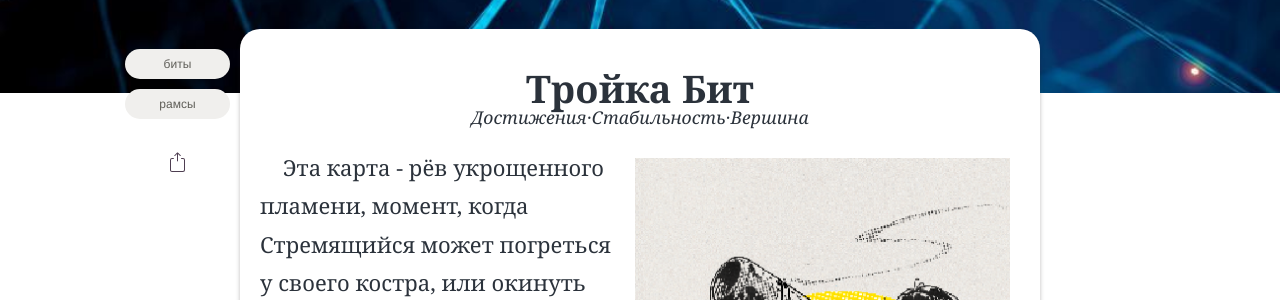
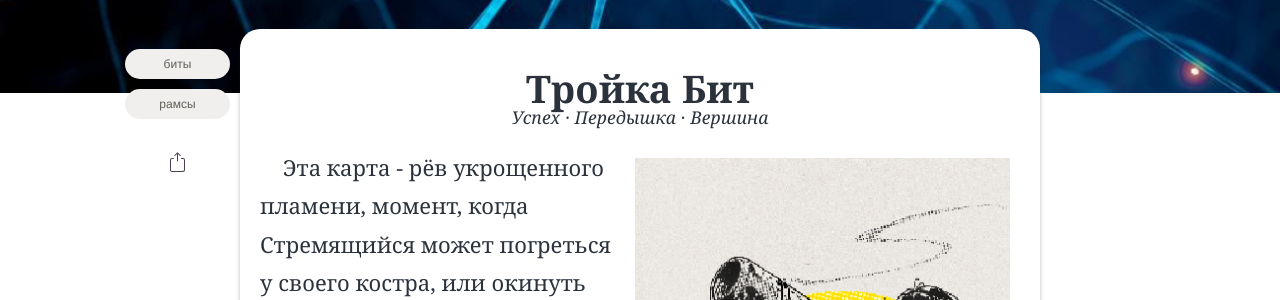
Before and after one commit to GrandHamster/Patsansky_rasklad, a Jekyll site: the page built from _posts/2020-05-25-Troix_of_Sticks.markdown, in a window 1280 px wide and 900 px high, scrolled down 419 px. Shown: the part 155-455 px from the top of the window. Built offline with Jekyll 4.4.1, drawn with Linux system fonts in a browser that asks for light colours; some web fonts are replaced.

Commit message:
Update 2020-05-25-Troix_of_Sticks.markdown

```diff
--- a/_posts/2020-05-25-Troix_of_Sticks.markdown
+++ b/_posts/2020-05-25-Troix_of_Sticks.markdown
@@ -17,7 +17,7 @@ author: Armando Maynez
    }
      </style>
 <p style="text-align: center;" class="dline"><big><big><big><b>Тройка Бит</b></big></big></big><br>
-<small><i>Достижения·Стабильность·Вершина</i></small></p>
+<small><i>Успех · Передышка · Вершина</i></small></p>
 
 
 <div style="float: right; margin: 10px;">
```
